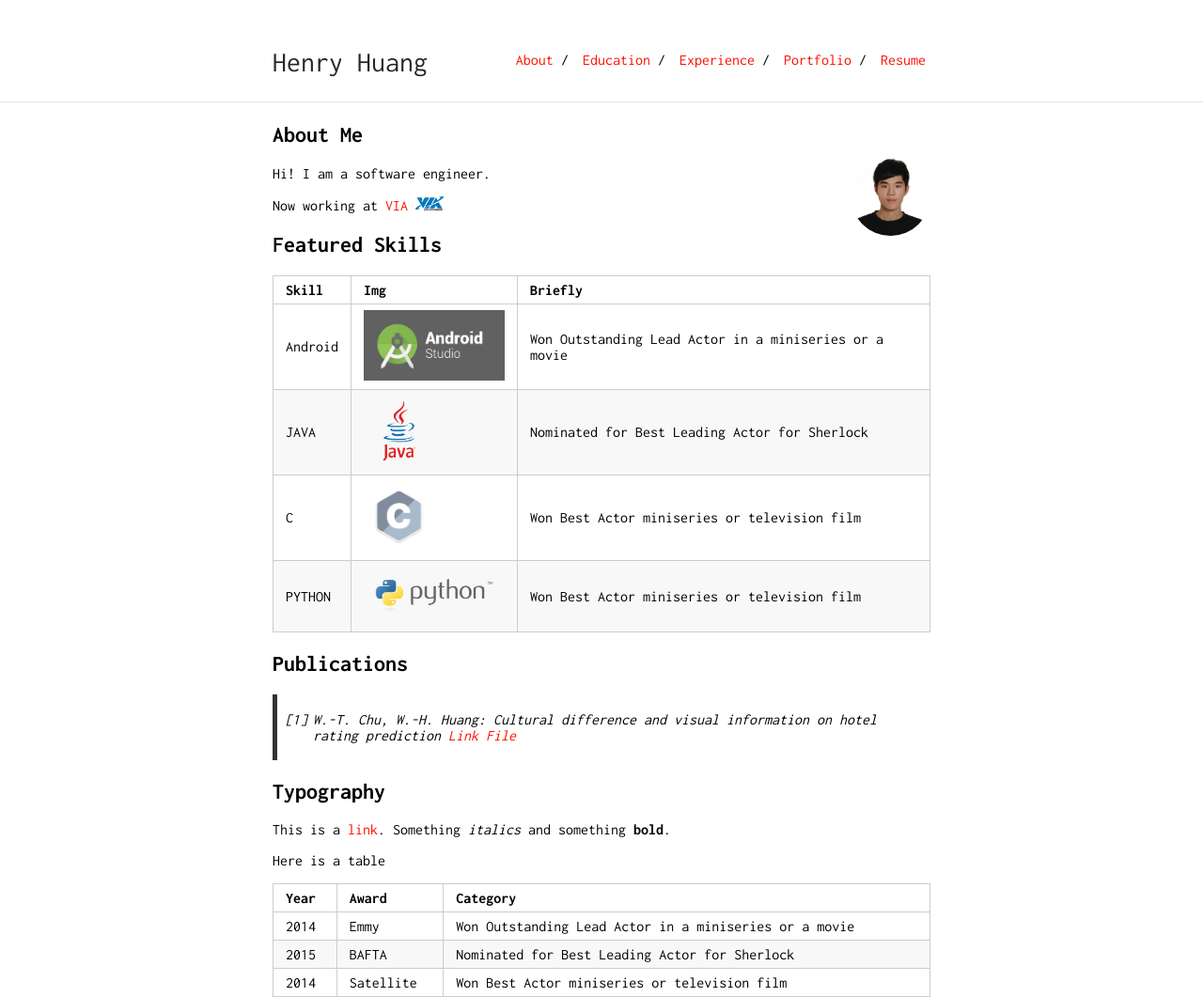
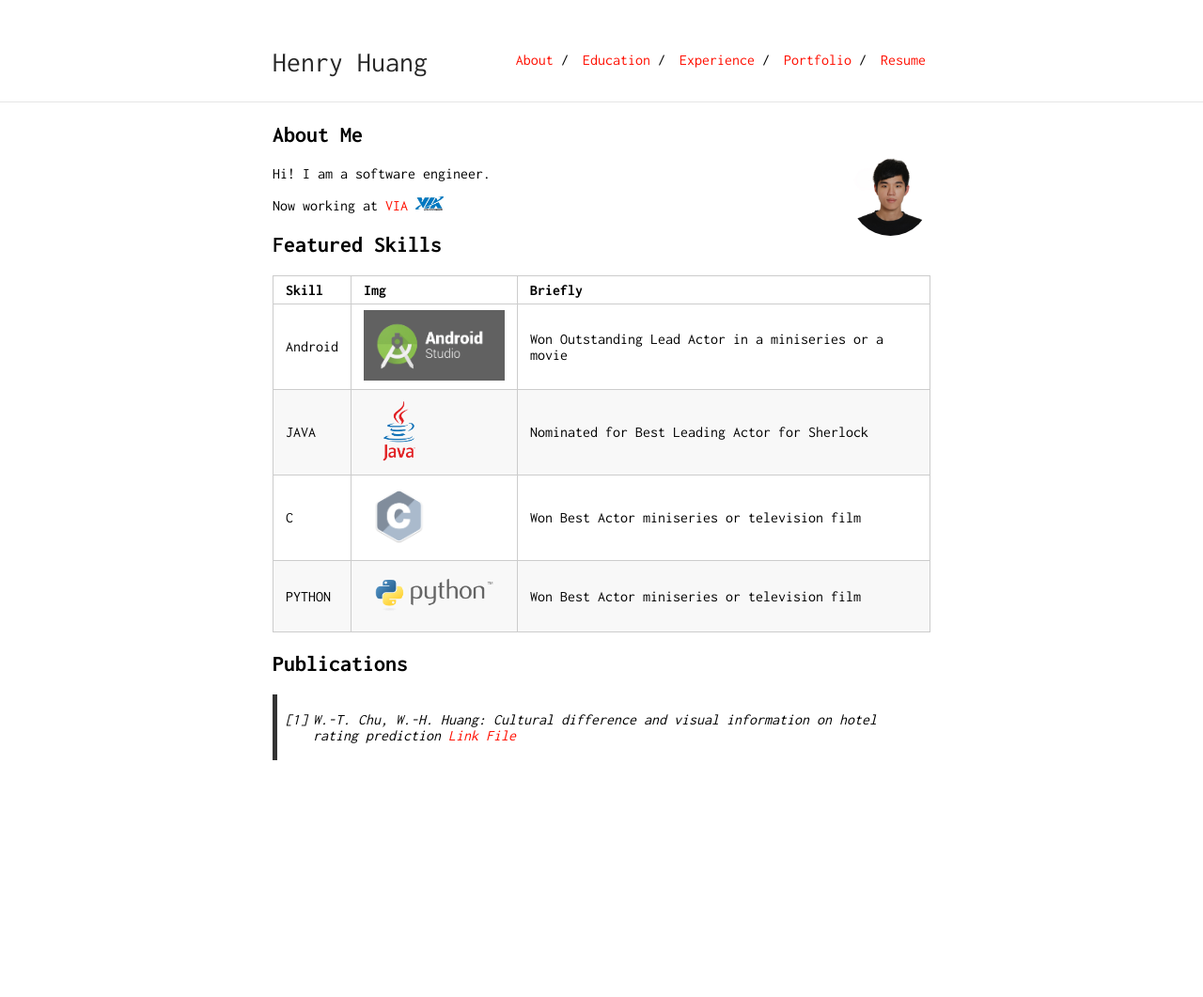
Before and after one commit to henry0726/henry0726.github.io, a Jekyll site: the page built from index.md, in a window 1280 px wide. Shown: the whole page at 94% size. Built offline with Jekyll 4.4.1, drawn with Linux system fonts in a browser that asks for light colours; our own code applies the rules of GitHub Pages for plain Markdown files; after the commit the page ends 900 px from its top, so only the background shows below that.

Commit message:
Update index.md

```diff
--- a/index.md
+++ b/index.md
@@ -22,15 +22,3 @@ PYTHON | <img src="python-logo.png" style="width:150px;height:60px;"/> | Won Bes
 ## Publications
 
 > 1. W.-T. Chu, W.-H. Huang: Cultural difference and visual information on hotel rating prediction [Link](https://link.springer.com/article/10.1007/s11280-016-0404-2) [File](https://github.com/henry0726/henry0726.github.io/raw/master/World%20Wide%20Web%20Journal.pdf)
-
-## Typography
-
-This is a [link](http://google.com). Something *italics* and something **bold**.
-
-Here is a table
-
-Year | Award | Category
------|-------|--------
-2014 | Emmy  | Won Outstanding Lead Actor in a miniseries or a movie
-2015 | BAFTA | Nominated for Best Leading Actor for Sherlock
-2014 | Satellite | Won Best Actor miniseries or television film
```
